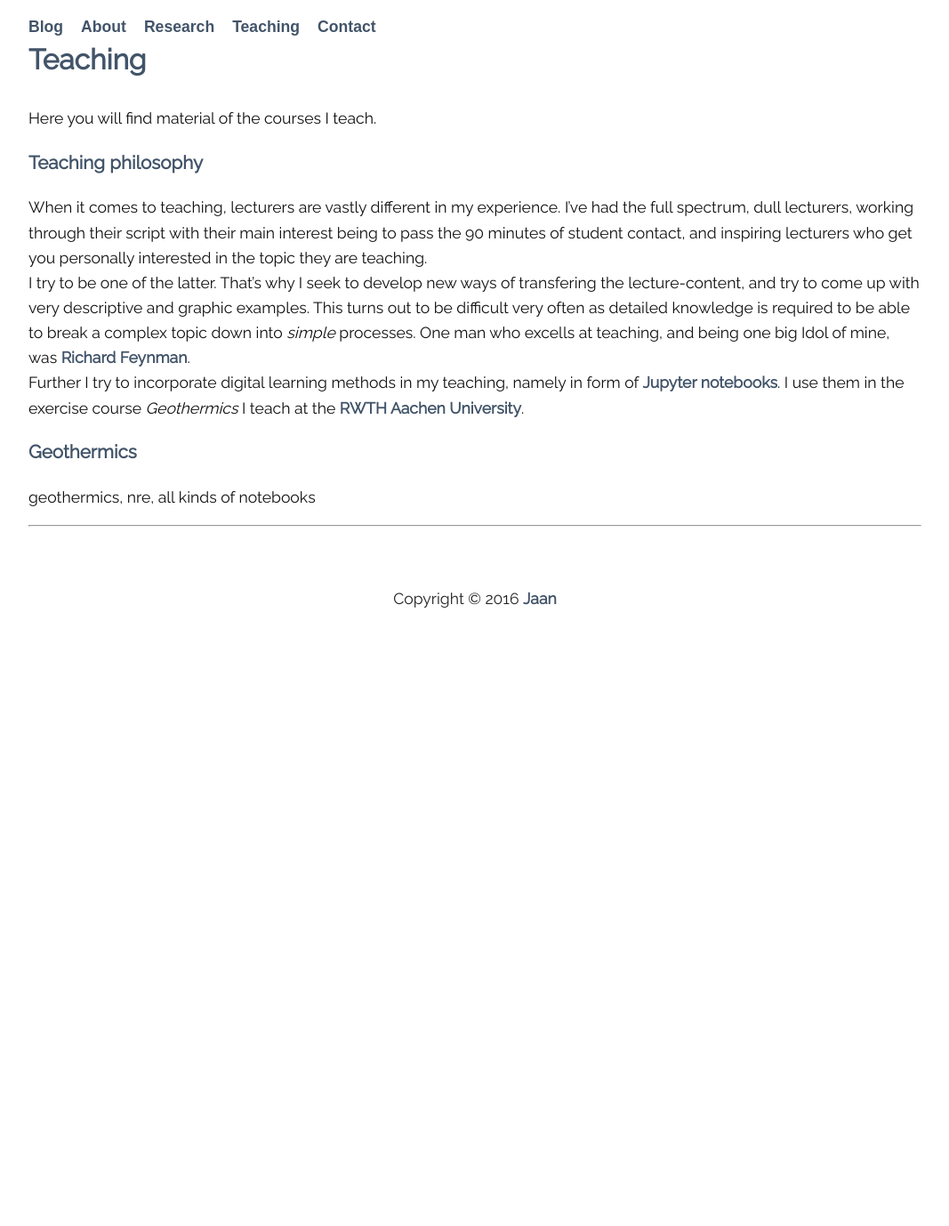
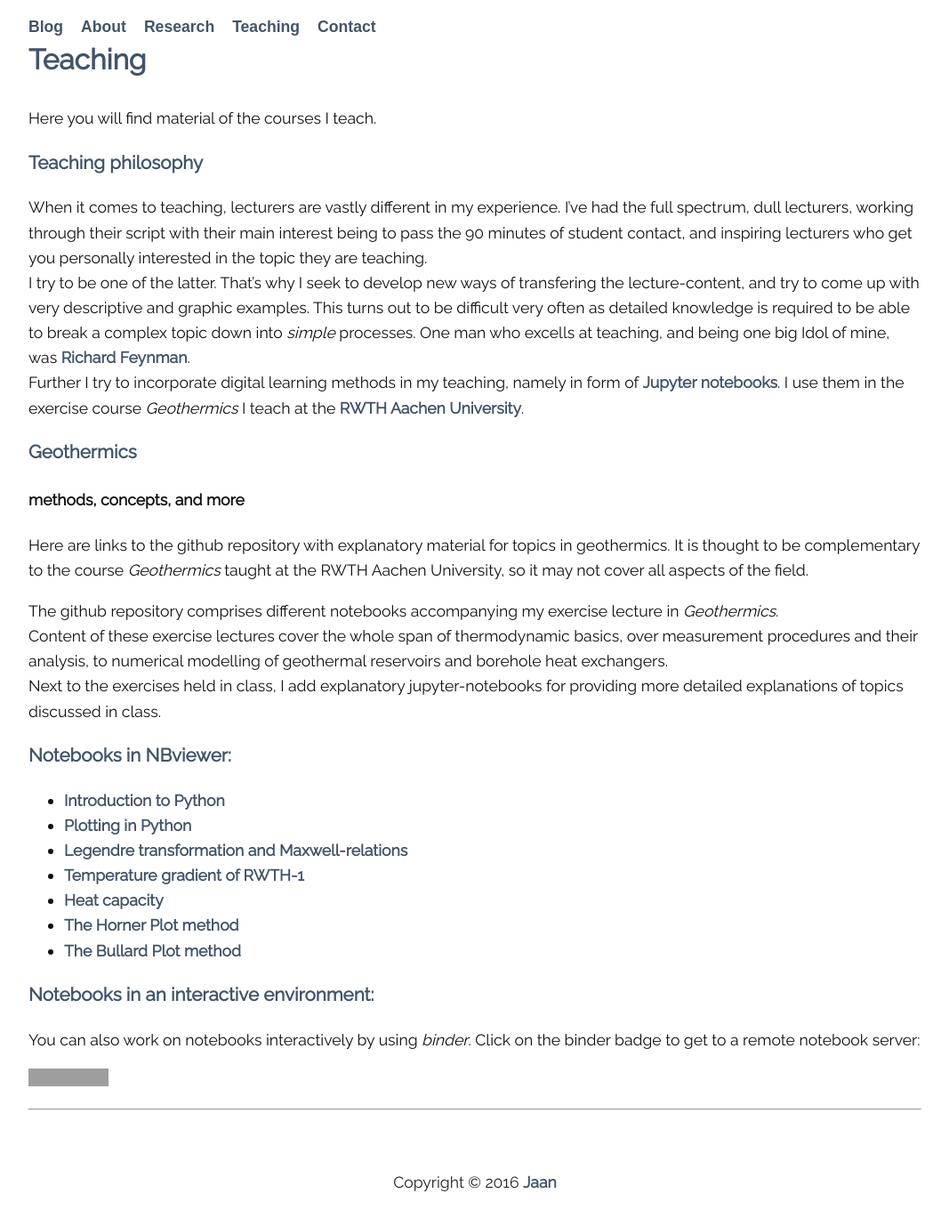
Before and after one commit to Japhiolite/japhiolite.github.io, a Jekyll site: the page built from _pages/03_teaching.md, in a window 1280 px wide and 1400 px high, scrolled down 194 px. Shown: the top 1378 px of the window at 89% size, without its empty margins (106-1173 px from the left). Built offline with Jekyll 4.4.1, drawn with Linux system fonts in a browser that asks for light colours; some web fonts are replaced; before the commit the page ends 939 px from its top, so only the background shows below that; grey boxes are pictures that could not be loaded.

Commit message:
updated parts of page lecture research blog

```diff
--- a/Gemfile
+++ b/Gemfile
@@ -13,6 +13,7 @@ gem "jekyll", "3.2.1"
 
 # This is the default theme for new Jekyll sites. You may change this to anything you like.
 gem "minima"
+#gem "minimal-mistakes-jekyll"
 
 # If you want to use GitHub Pages, remove the "gem "jekyll"" above and
 # uncomment the line below. To upgrade, run `bundle update github-pages`.
--- a/_config.yml
+++ b/_config.yml
@@ -8,6 +8,8 @@
 # For technical reasons, this file is *NOT* reloaded automatically when you use
 # 'jekyll serve'. If you change this file, please restart the server process.
 
+# Theme
+#theme: minimal-mistakes-jekyll
 # Site settings
 # These are used to personalize your new site. If you look in the HTML files,
 # you will see them accessed via {{ site.title }}, {{ site.email }}, and so on.
--- a/_pages/03_teaching.md
+++ b/_pages/03_teaching.md
@@ -9,8 +9,27 @@ Here you will find material of the courses I teach.
 
 When it comes to teaching, lecturers are vastly different in my experience. I've had the full spectrum, dull lecturers, working through their script with their main interest being to pass the 90 minutes of student contact, and inspiring lecturers who get you personally interested in the topic they are teaching.
 I try to be one of the latter. That's why I seek to develop new ways of transfering the lecture-content, and try to come up with very descriptive and graphic examples. This turns out to be difficult very often as detailed knowledge is required to be able to break a complex topic down into _simple_ processes. One man who excells at teaching, and being one big Idol of mine, was [Richard Feynman](wiki-feynman).
-Further I try to incorporate digital learning methods in my teaching, namely in form of [Jupyter notebooks](https://www.project-jupyter.org). I use them in the exercise course _Geothermics_ I teach at the [RWTH Aachen University](www.rwth-aachen.de).
+Further I try to incorporate digital learning methods in my teaching, namely in form of [Jupyter notebooks](https://www.project-jupyter.org). I use them in the exercise course _Geothermics_ I teach at the [RWTH Aachen University](https://www.rwth-aachen.de).
 
 ### Geothermics
+#### methods, concepts, and more
 
-geothermics, nre, all kinds of notebooks
+Here are links to the github repository with explanatory material for topics in geothermics. It is thought to be complementary to the course _Geothermics_ taught at the RWTH Aachen University, so it may not cover all aspects of the field.
+
+The github repository comprises different notebooks accompanying my exercise lecture in _Geothermics_.
+Content of these exercise lectures cover the whole span of thermodynamic basics, over measurement procedures and their analysis, to numerical modelling of geothermal reservoirs and borehole heat exchangers.
+Next to the exercises held in class, I add explanatory jupyter-notebooks for providing more detailed explanations of topics discussed in class.
+
+### Notebooks in NBviewer:
+* [Introduction to Python](http://nbviewer.jupyter.org/github/Japhiolite/geothermics/blob/master/00_Introduction_to_python.ipynb)
+* [Plotting in Python](http://nbviewer.jupyter.org/github/Japhiolite/geothermics/blob/master/00_Plotting_in_python.ipynb)
+* [Legendre transformation and Maxwell-relations](http://nbviewer.jupyter.org/github/Japhiolite/geothermics/blob/master/01_Legendre_transformation_and_Maxwell_relations.ipynb)
+* [Temperature gradient of RWTH-1](http://nbviewer.jupyter.org/github/Japhiolite/geothermics/blob/master/02_T-gradient_RWTH-1.ipynb)
+* [Heat capacity](http://nbviewer.jupyter.org/github/Japhiolite/geothermics/blob/master/03_heat_capacity.ipynb)
+* [The Horner Plot method](http://nbviewer.jupyter.org/github/Japhiolite/geothermics/blob/master/07_Horner_Plot.ipynb)
+* [The Bullard Plot method](http://nbviewer.jupyter.org/github/Japhiolite/geothermics/blob/master/08_Bullard_Plot.ipynb)
+
+### Notebooks in an interactive environment:
+You can also work on notebooks interactively by using _binder_. Click on the binder badge to get to a remote notebook server:
+
+[![Binder](https://beta.mybinder.org/badge.svg)](https://beta.mybinder.org/v2/gh/Japhiolite/geothermics/master)
```
Also changed, not shown: _pages/02_research.md (+8 -1 lines), _pages/04_contact.md (+3 -3 lines), _posts/2016-10-06-new-post.md (deleted, +0 -7 lines), _posts/2017-09-01-summerschool.md (added, +8 -0 lines), Gemfile.lock.
